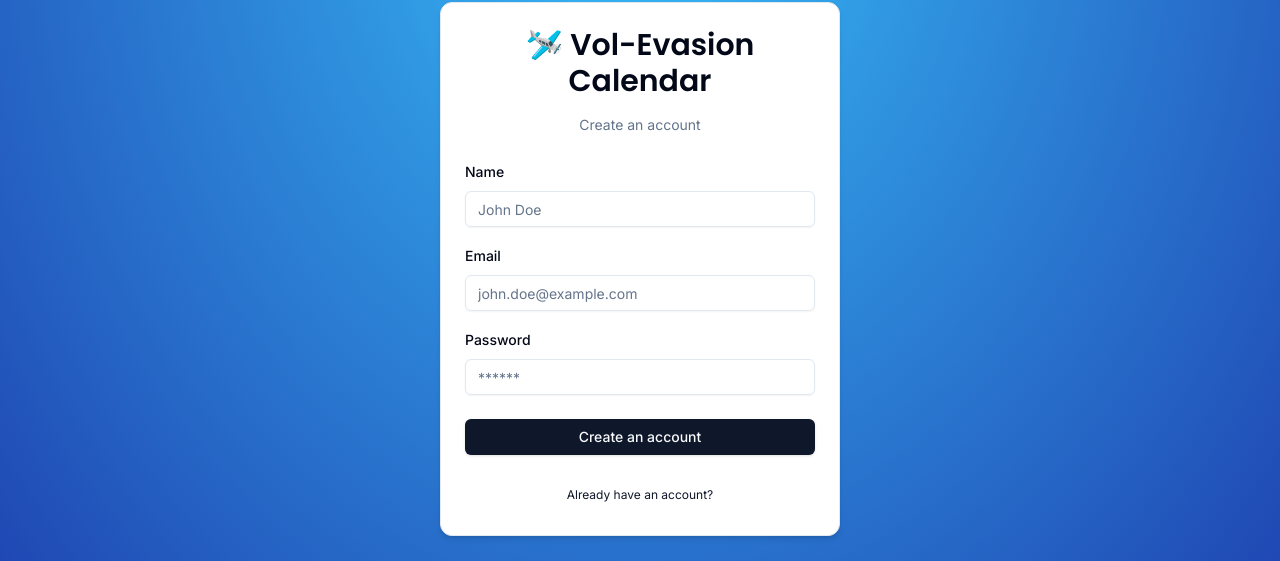
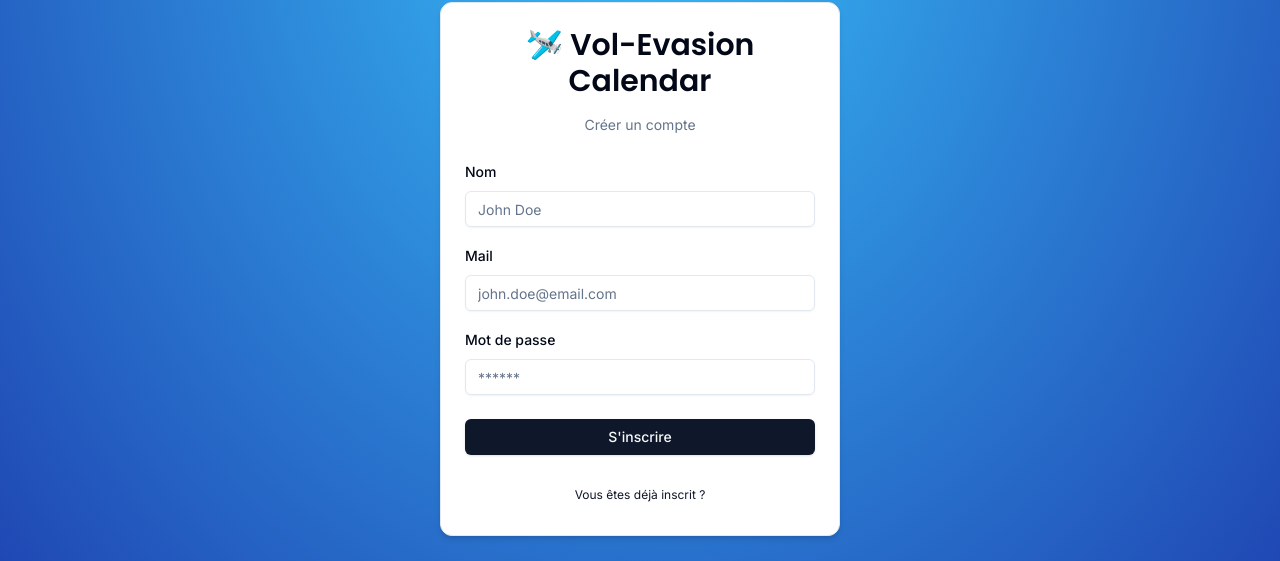
Before and after one commit to jpthibault20/vol-evasion-calendar, a Next.js app: page /auth/register in a window 1280 px wide. Shown: the part 131-692 px from the top of the page. Built offline with nearby package versions, Linux system fonts and the light colour scheme; no server answers.

Commit message:
register page ui

```diff
--- a/components/auth/login-form.tsx
+++ b/components/auth/login-form.tsx
@@ -71,7 +71,7 @@ export const LoginForm = () => {
   return (
     <CardWrapper
       headerLabel="Bienvenu"
-      backButtonLabel="Créer un compte"
+      backButtonLabel="S'inscrire"
       backButtonHref="/auth/register"
     >
       <Form {...form}>
--- a/components/auth/register-form.tsx
+++ b/components/auth/register-form.tsx
@@ -50,10 +50,9 @@ export const RegisterForm = () => {
 
   return (
     <CardWrapper
-      headerLabel="Create an account"
-      backButtonLabel="Already have an account?"
+      headerLabel="Créer un compte"
+      backButtonLabel="Vous êtes déjà inscrit ?"
       backButtonHref="/auth/login"
-      showSocial
     >
       <Form {...form}>
         <form
@@ -66,7 +65,7 @@ export const RegisterForm = () => {
               name="name"
               render={({ field }) => (
                 <FormItem>
-                  <FormLabel>Name</FormLabel>
+                  <FormLabel>Nom</FormLabel>
                   <FormControl>
                     <Input
                       {...field}
@@ -83,12 +82,12 @@ export const RegisterForm = () => {
               name="email"
               render={({ field }) => (
                 <FormItem>
-                  <FormLabel>Email</FormLabel>
+                  <FormLabel>Mail</FormLabel>
                   <FormControl>
                     <Input
                       {...field}
                       disabled={isPending}
-                      placeholder="john.doe@example.com"
+                      placeholder="john.doe@email.com"
                       type="email"
                     />
                   </FormControl>
@@ -101,7 +100,7 @@ export const RegisterForm = () => {
               name="password"
               render={({ field }) => (
                 <FormItem>
-                  <FormLabel>Password</FormLabel>
+                  <FormLabel>Mot de passe</FormLabel>
                   <FormControl>
                     <Input
                       {...field}
@@ -122,7 +121,7 @@ export const RegisterForm = () => {
             type="submit"
             className="w-full"
           >
-            Create an account
+            S&apos;inscrire
           </Button>
         </form>
       </Form>
```
